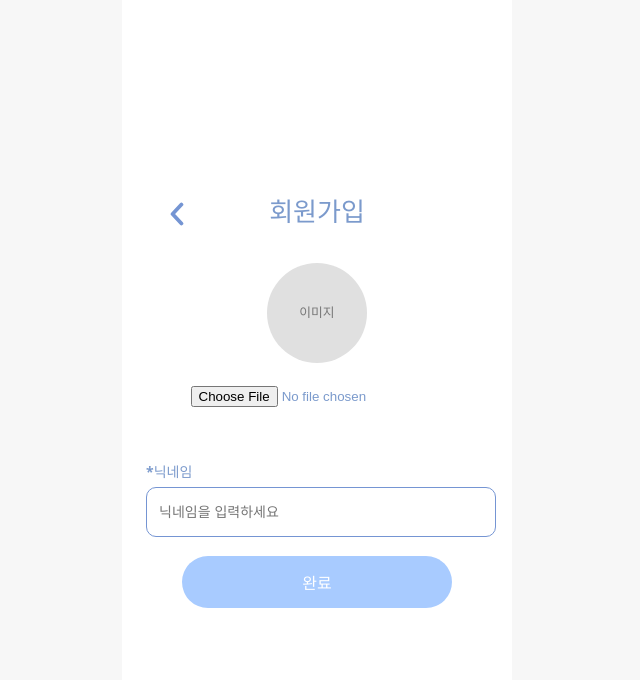
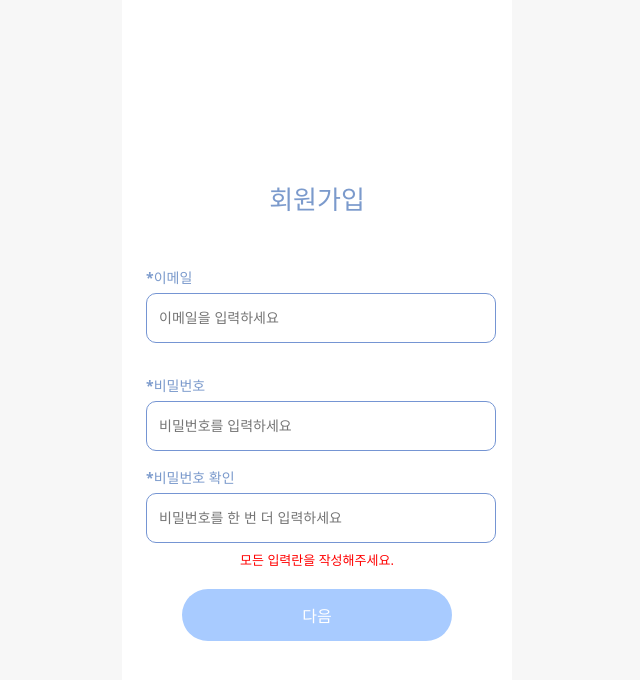
Before and after one commit to AI-sori/Ai-talk_Frontend, a React (Vite) app: page /onboarding in a window 1280 px wide. Both pictures are taken after a click on the button "다음". Shown: the top 680 px of the page, without its empty margins (323-963 px from the left). Built offline with nearby package versions, Linux system fonts and the light colour scheme; no server answers.

Commit message:
Feat: 예외처리

```diff
--- a/src/components/onboarding/SignupStep1.tsx
+++ b/src/components/onboarding/SignupStep1.tsx
@@ -54,10 +54,18 @@ const Input = styled.input`
   font-size: 14px;
   box-sizing: border-box;
    outline: none;
+    background-color: white;
+`;
+
+const ErrorMessage = styled.div`
+  color: red;
+  font-size: 13px;
+  margin-top: 8px;
+  text-align: center;
 `;
 
 const Button = styled.button`
-  margin: 1.2rem auto 0; // 가운데 정렬
+  margin: 1.2rem auto 0;
   background-color: #a8cbff;
   border: none;
   border-radius: 30px;
@@ -67,13 +75,16 @@ const Button = styled.button`
   color: white;
   cursor: pointer;
   display: block;
-   outline: none;
+  outline: none;
 
   &:hover {
     background-color: #94b5e9;
   }
+    &:focus {
+    outline: none;
+    box-shadow: none;
+  }
 `;
-
 
 const SignupStep1 = ({
   onNext,
@@ -90,12 +101,28 @@ const SignupStep1 = ({
   setPassword: (password: string) => void;
 }) => {
   const [confirmPassword, setConfirmPassword] = useState("");
+  const [error, setError] = useState("");
+
+  const isEmailValid = (email: string) =>
+    /^[^\s@]+@[^\s@]+\.[^\s@]+$/.test(email);
 
   const handleNext = () => {
-    if (password !== confirmPassword) {
-      alert("비밀번호가 일치하지 않습니다!");
+    if (!email || !password || !confirmPassword) {
+      setError("모든 입력란을 작성해주세요.");
       return;
     }
+
+    if (!isEmailValid(email)) {
+      setError("유효한 이메일 형식이 아닙니다.");
+      return;
+    }
+
+    if (password !== confirmPassword) {
+      setError("비밀번호가 일치하지 않습니다.");
+      return;
+    }
+
+    setError(""); // 에러 초기화
     onNext();
   };
 
@@ -130,6 +157,8 @@ const SignupStep1 = ({
           onChange={(e) => setConfirmPassword(e.target.value)}
         />
 
+        {error && <ErrorMessage>{error}</ErrorMessage>}
+
         <Button onClick={handleNext}>다음</Button>
       </Container>
     </Outer>
--- a/src/components/onboarding/SignupStep2.tsx
+++ b/src/components/onboarding/SignupStep2.tsx
@@ -61,6 +61,7 @@ const Input = styled.input`
   height: 50px;
   padding: 12px;
   border-radius: 10px;
+   background-color: white;
   border: 1.2px solid #7595D3;
   font-size: 14px;
   box-sizing: border-box;
@@ -113,6 +114,13 @@ const Title = styled.h2`
   margin: 0;
 `;
 
+const ErrorMessage = styled.div`
+  color: red;
+  font-size: 13px;
+  margin-top: 8px;
+  text-align: center;
+`;
+
 const SignupStep2 = ({
   onBack,
   nickname,
@@ -128,6 +136,8 @@ const SignupStep2 = ({
   setProfileImage: (base64: string) => void;
   handleComplete: () => void;
 }) => {
+  const [error, setError] = useState("");
+
   const handleImageChange = (e: React.ChangeEvent<HTMLInputElement>) => {
     const file = e.target.files?.[0];
     if (!file) return;
@@ -139,6 +149,15 @@ const SignupStep2 = ({
       }
     };
     reader.readAsDataURL(file);
+  };
+
+  const handleClick = () => {
+    if (!nickname.trim()) {
+      setError("닉네임을 입력해주세요.");
+      return;
+    }
+    setError("");
+    handleComplete();
   };
 
   return (
@@ -157,7 +176,12 @@ const SignupStep2 = ({
               <img
                 src={profileImage}
                 alt="프로필"
-                style={{ width: "100%", height: "100%", objectFit: "cover", borderRadius: "50%" }}
+                style={{
+                  width: "100%",
+                  height: "100%",
+                  objectFit: "cover",
+                  borderRadius: "50%",
+                }}
               />
             ) : (
               "이미지"
@@ -175,7 +199,9 @@ const SignupStep2 = ({
           onChange={(e) => setNickname(e.target.value)}
         />
 
-        <Button onClick={handleComplete}>완료</Button>
+        {error && <ErrorMessage>{error}</ErrorMessage>}
+
+        <Button onClick={handleClick}>완료</Button>
       </Container>
     </Outer>
   );
```
